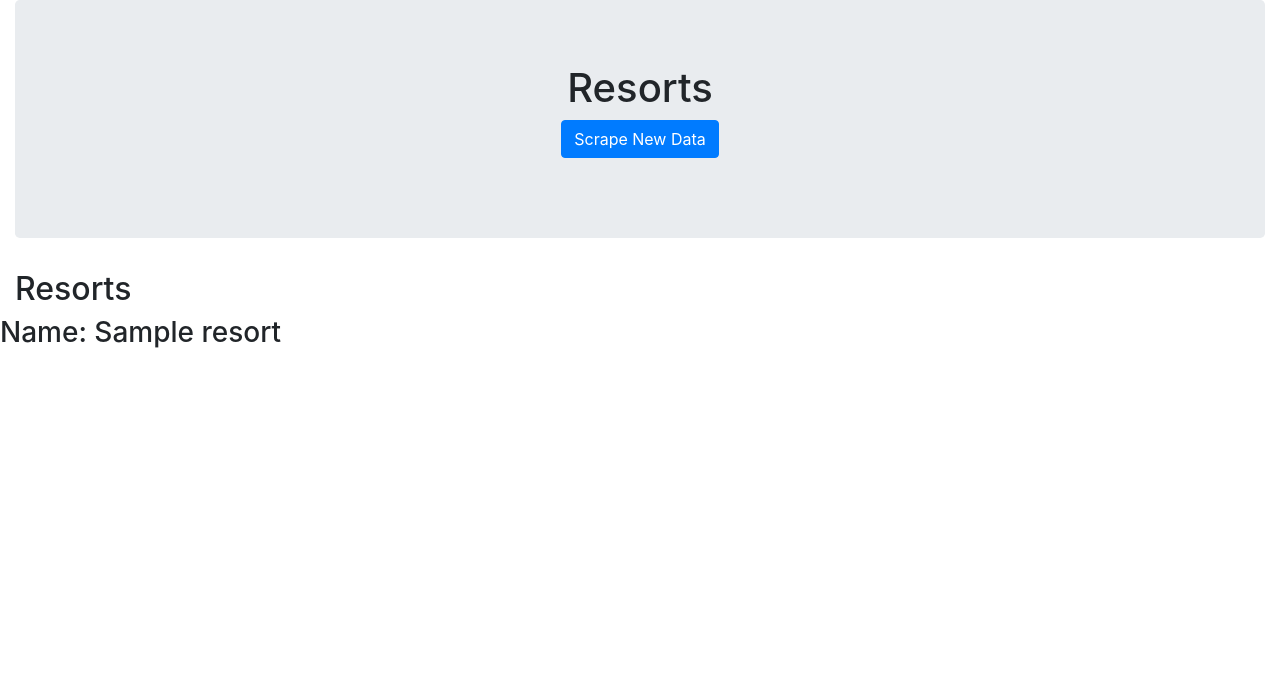
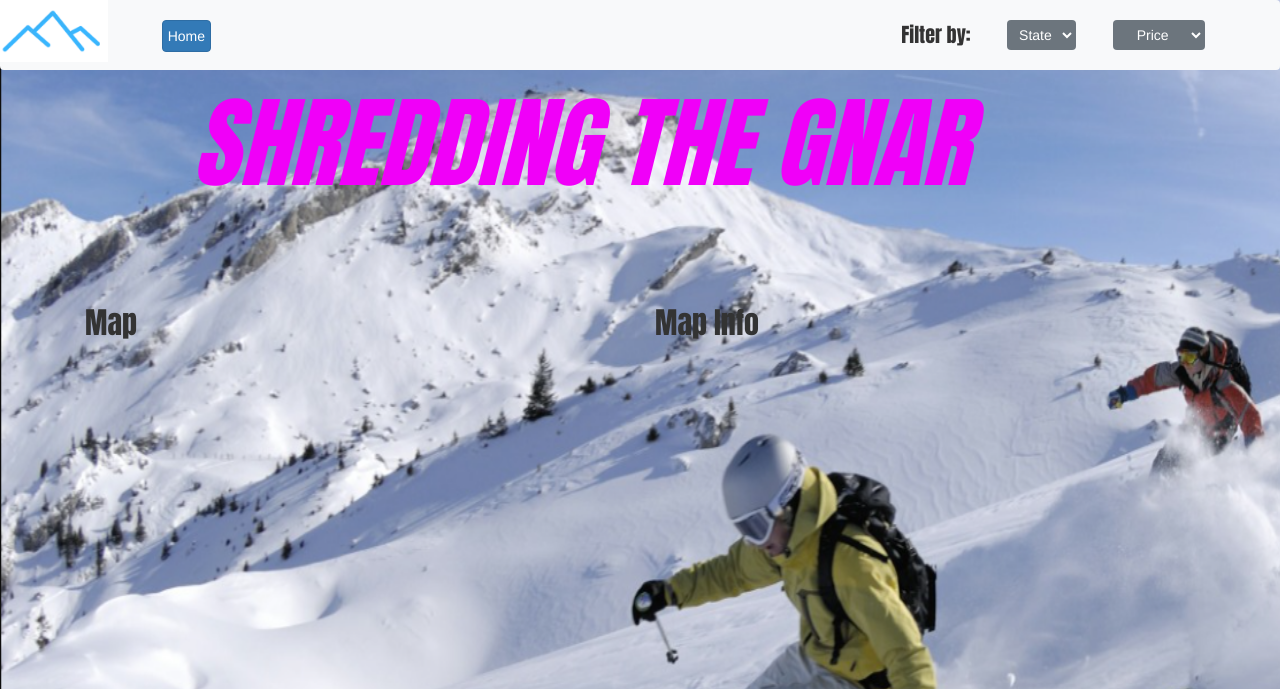
Before and after one commit to lanakimova/ShreddingtheGnar, a Flask app: template Templates/index.html in a window 1280 px wide. Shown: the top 689 px of the page. Run offline with Flask 2, Linux system fonts and the light colour scheme; the template is opened without the code that fills it: most values are stand-ins (such as "Sample title", 1, 10 or a date in 2020); some libraries are stand-ins or nearby versions.

Commit message:
added to flask app and html jinja

```diff
--- a/Templates/index.html
+++ b/Templates/index.html
@@ -3,40 +3,83 @@
 
 <head>
   <meta charset="UTF-8">
-  <meta name="viewport" content="width=device-width, initial-scale=1.0">
-  <meta http-equiv="X-UA-Compatible" content="ie=edge">
-  <title>Resorts</title>
-  <script src="https://ajax.googleapis.com/ajax/libs/jquery/3.4.1/jquery.min.js"></script>
-  <script src="https://cdnjs.cloudflare.com/ajax/libs/popper.js/1.14.7/umd/popper.min.js"></script>
-  <script src="https://maxcdn.bootstrapcdn.com/bootstrap/4.3.1/js/bootstrap.min.js"></script>
-    <!-- <link rel="stylesheet" href="https://maxcdn.bootstrapcdn.com/bootstrap/3.3.7/css/bootstrap.min.css"> -->
-    <link rel="stylesheet" href="https://stackpath.bootstrapcdn.com/bootstrap/4.3.1/css/bootstrap.min.css" integrity="sha384-ggOyR0iXCbMQv3Xipma34MD+dH/1fQ784/j6cY/iJTQUOhcWr7x9JvoRxT2MZw1T" crossorigin="anonymous">
-    <!-- <link rel="stylesheet" type="text/css" href="static/style.css"> -->
+  <title>Shredding the Gnar</title>
+  <link rel="stylesheet" href="https://stackpath.bootstrapcdn.com/bootstrap/4.1.3/css/bootstrap.min.css" integrity="sha384-MCw98/SFnGE8fJT3GXwEOngsV7Zt27NXFoaoApmYm81iuXoPkFOJwJ8ERdknLPMO" crossorigin="anonymous">
+  <script src="//ajax.googleapis.com/ajax/libs/jquery/3.5.1/jquery.min.js"></script>
+  <script src="//netdna.bootstrapcdn.com/bootstrap/3.1.1/js/bootstrap.min.js"></script>
+  <link rel="stylesheet" type="text/css" href="//netdna.bootstrapcdn.com/bootstrap/3.1.1/css/bootstrap.min.css">
+  <link rel="stylesheet" href="static/css/projectstyles.css">
+  <script src="https://d3js.org/d3.v5.min.js"></script>
+  <script src="https://cdn.plot.ly/plotly-latest.min.js"></script>
+  <!-- <script src="static/app.js"></script> -->
 </head>
 
+<body>
 
+    <div class="container">
+        <div class="jumbotron text-center">
+            <h1>SHREDDING THE GNAR</h1>
+        </div>
+        <header class="fixed-header">
+            <div class="row" id="row1">
 
+                <nav class="navbar navbar-expand-lg navbar-light bg-light">
+                    <a class="navbar-brand"></a>
+                    <div class="col-md-1">
+                        <img src = "assets/images/logo_light_bg.PNG" href="#">
+                    </div>
+                    <div class="col-md-7">
+                        <button class="btn btn-primary" id="homebutton" type="button">Home</button>
+                    </div>
+                    <div class="col-md-1" id="filtertext">Filter by:</div>
+                    <button class="navbar-toggler" type="button" data-toggle="collapse" data-target="#navbarSupportedContent" aria-controls="navbarSupportedContent" aria-expanded="false" aria-label="Toggle navigation">
+                    <span class="navbar-toggler-icon"></span>
+                    </button>
+                    <div class="col-md-1">
+                        <div class="dropdown">
+                            <select name="Price" class="btn btn-secondary dropdown-toggle" type="button" id = "button2" aria-labelledby="dropdownMenuButton2" onchange="filterdata(this.value)">
+                                <option value = "none" href="#" selected>State</option>
+                            {% set counter = 0 %}
+                                {% for i in states %}
+                                {% set counter = counter + 1 %}
+                                <option value = counter href="#"> {{i}} </option>
+                                {% endfor %}
+                            </select>
+                        </div>
+                    </div>
+                    <div class="col-md-2">
+                        <div class="dropdown">
+                            <select name="Price" class="btn btn-secondary dropdown-toggle" type="button" id = "button2" aria-labelledby="dropdownMenuButton2" onchange="filterdata(this.value)">
+                                <option value = "none" href="#" selected>Price</option>
+                                <option value = "price099" href="#">$0-99</option>
+                                <option value = "price199" href="#">$100-199</option>
+                                <option value = "price299" href="#">$200+</option>
+                            </select>
+                        </div>
+                    </div>
+                </nav>
 
-<body>
-    <!-- Main container -->
-    <div class="container-fluid">
-        <!-- Center text -->
-        <div class="jumbotron text-center">
-            <h1>Resorts</h1>
-            <!-- Add button for linking data -->
-            <p><a class="btn btn-primary btn-md" href="/scrape" role="button">Scrape New Data</a></p>
-        </div>
-        <div class="row">
-            <div class="col-md-12">
-                <h2>Resorts</h2>
+            </div>
+        </header>
+
+        <div class="row" id="row2">
+            <div class="col-md-6">
+            <h2>Map</h2>
+            <div id="map">
+
+            </div>
+            </div>
+            <div class="col-md-6">
+            <h2>Map Info</h2>
+                <div id="pie">
+
+                </div>
+                <div id="scatter">
+
+                </div>
             </div>
         </div>
-        <div class="row">
-          <h3>Name: {{ resorts[0].name }}</h3>
-        </div>
-        <br>
-        <br>
-    <!-- End of container div -->
     </div>
+
 </body>
 </html>
--- a/app.py
+++ b/app.py
@@ -16,7 +16,7 @@ engine = create_engine(db_path)
 def home():
     # new_resort_info = conn.db.resorts.find_one() # Add the name of the dictionary created with the resort info
     # print(new_resort_info)
-    return render_template("index.html")
+    return render_template("index.html", states=getStates())
 
 # Route to DB
 @app.route("/available_states")
```
Also changed, not shown: index.html (deleted, +0 -96 lines), static/css/projectstyles.css (renamed from projectstyles.css).
